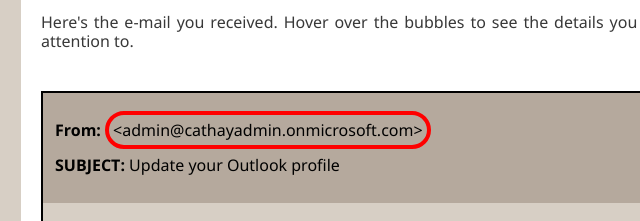
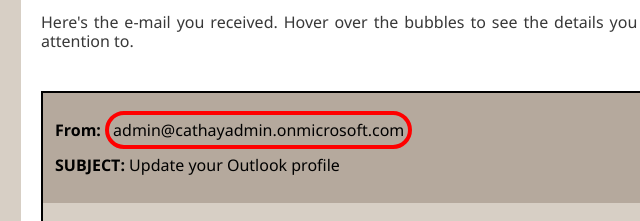
Before and after one commit to ITR3874932/ITR3874932.github.io, a plain HTML site: page index.html in a window 1280 px wide. Shown: the part 899-1120 px from the top of the page, 232-872 px from the left. Drawn offline with Linux system fonts and the light colour scheme.

Commit message:
Update index.html
small change

```diff
--- a/index.html
+++ b/index.html
@@ -527,7 +527,7 @@
                         <div style="background-color: #D7CFC5; max-width:900px; border: 2px #000 solid; margin:12px auto">
                             <!-- Informations de l'e-mail -->
                             <div style="background-color: #B5A99D; color:#000; padding: 12px;">
-                            <p><span style="font-weight: 700;" key-translate="_FROM">De : </span><span class="tip" data-tooltip="Domaine d'expédition très suspect." key-data-tooltip="_SENDER_TOOLTIP"> &lt;admin@cathayadmin.onmicrosoft.com&gt;</span></p>
+                            <p><span style="font-weight: 700;" key-translate="_FROM">De : </span><span class="tip" data-tooltip="Domaine d'expédition très suspect." key-data-tooltip="_SENDER_TOOLTIP"> admin@cathayadmin.onmicrosoft.com</span></p>
 
                             <p><span style="font-weight: 700;" key-translate="_SUBJ">Objet : </span><span key-translate="_SUBJECT">Participez au Tirage au Sort et Gagnez des Places Exclusives pour les Jeux Olympiques de Paris 2024</span></p>
                             </div>
```
